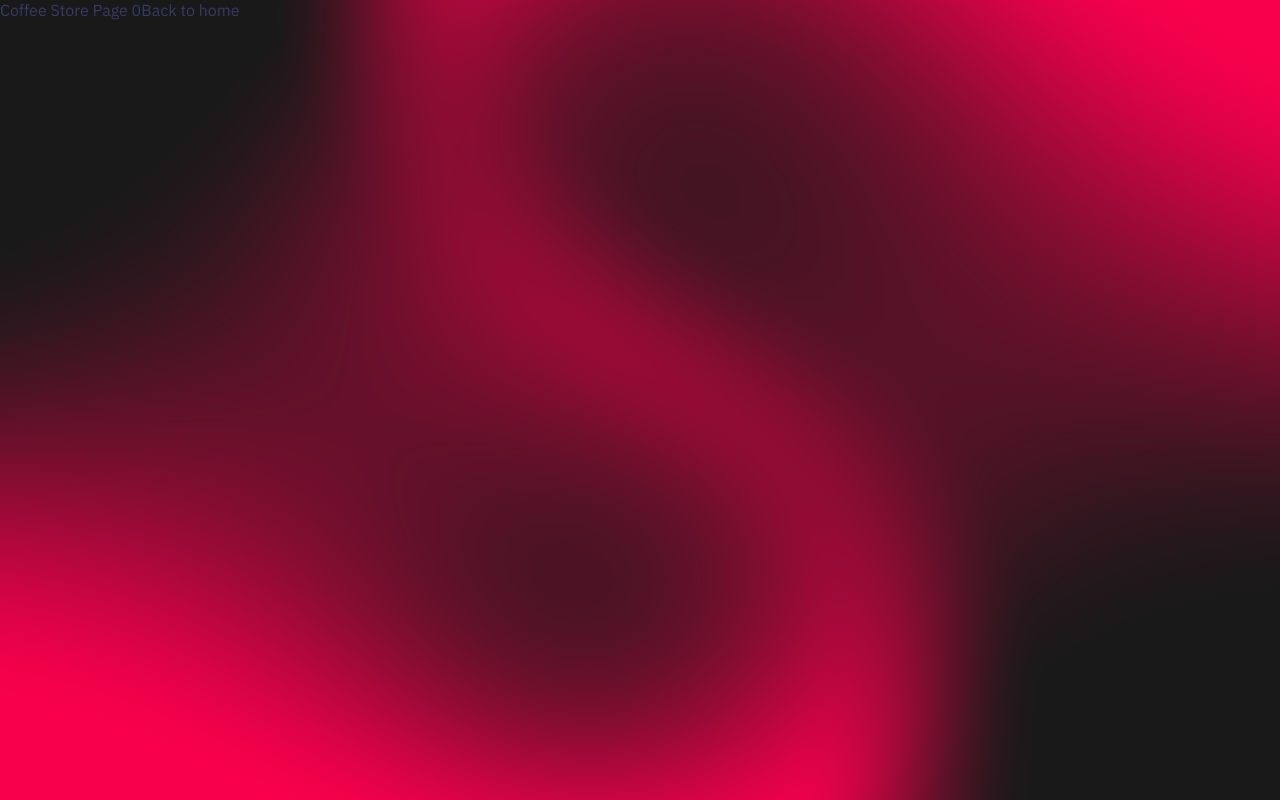
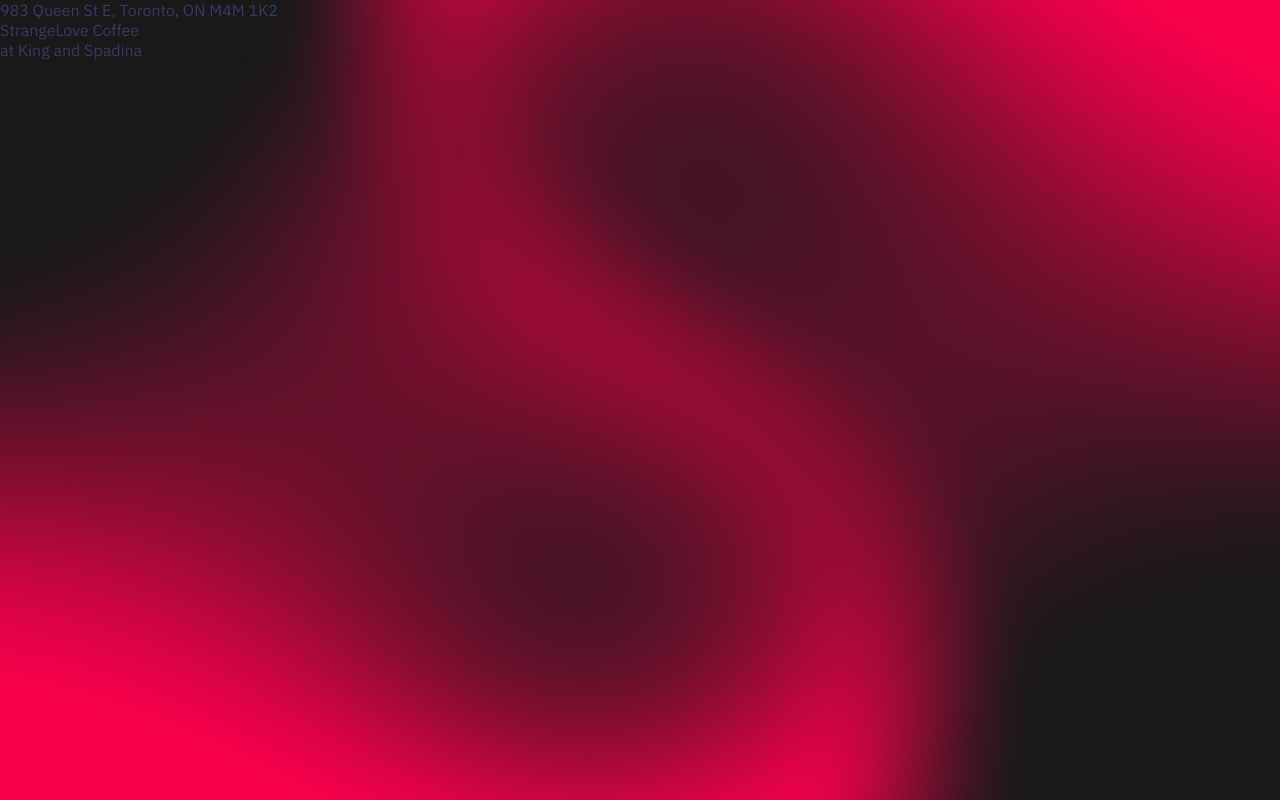
Before and after one commit to Depth-Hoar/coffee-app, a Next.js app: page /coffee-store/0 in a window 1280 px wide. Built offline with nearby package versions, Linux system fonts and the light colour scheme.

Commit message:
getStaticPaths

```diff
--- a/pages/coffee-store/[id].js
+++ b/pages/coffee-store/[id].js
@@ -1,15 +1,52 @@
 import { useRouter } from "next/router";
 import Link from "next/link";
+import Head from "next/head";
 
-const CoffeeStore = () => {
+import coffeeStoresData from "../../data/coffee-stores.json";
+
+export async function getStaticProps(staticProps) {
+  const params = staticProps.params;
+  console.log("params", params);
+  return {
+    props: {
+      coffeeStore: coffeeStoresData.find((coffeeStore) => {
+        return coffeeStore.id.toString() === params.id; //dynamic id
+      }),
+    },
+  };
+}
+
+export function getStaticPaths() {
+  const paths = coffeeStoresData.map((coffeeStore) => {
+    return {
+      params: {
+        id: coffeeStore.id.toString(),
+      },
+    };
+  });
+  return {
+    paths,
+    fallback: true,
+  };
+}
+
+const CoffeeStore = (props) => {
   const router = useRouter();
   console.log("router", router);
+
+  if (router.isFallback) {
+    return <div>Loading...</div>;
+  }
+  const { address, name, neighbourhood } = props.coffeeStore;
+  console.log("props", props);
   return (
     <div>
-      Coffee Store Page {router.query.id}
-      <Link href="/">
-        Back to home
-      </Link>
+      <Head>
+        <title>{name}</title>
+      </Head>
+      <p>{address}</p>
+      <p>{name}</p>
+      <p>{neighbourhood}</p>
     </div>
   );
 };
```
Also changed, not shown: pages/index.js (+7 -2 lines), styles/Home.module.css (+8 -0 lines).
